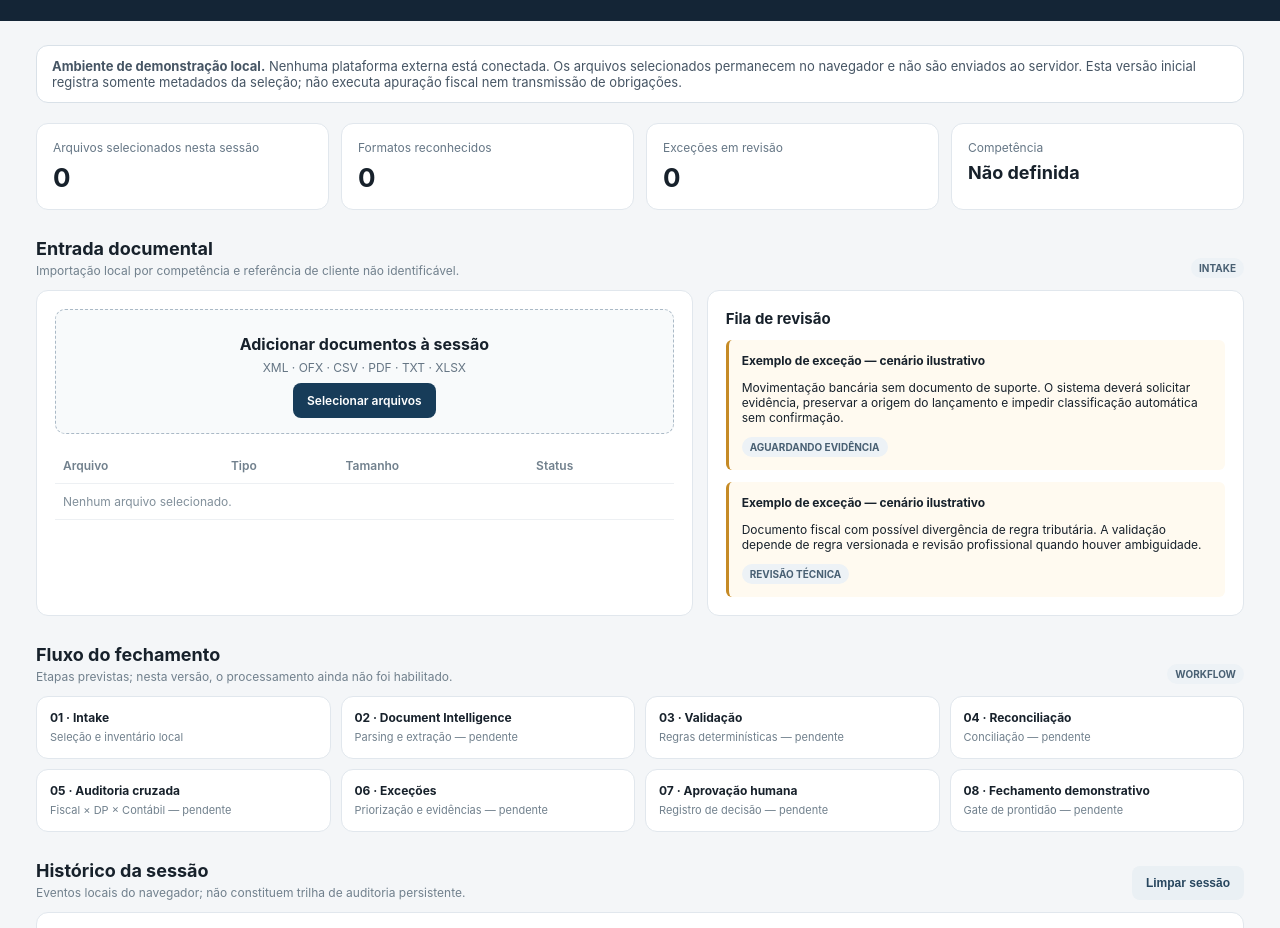
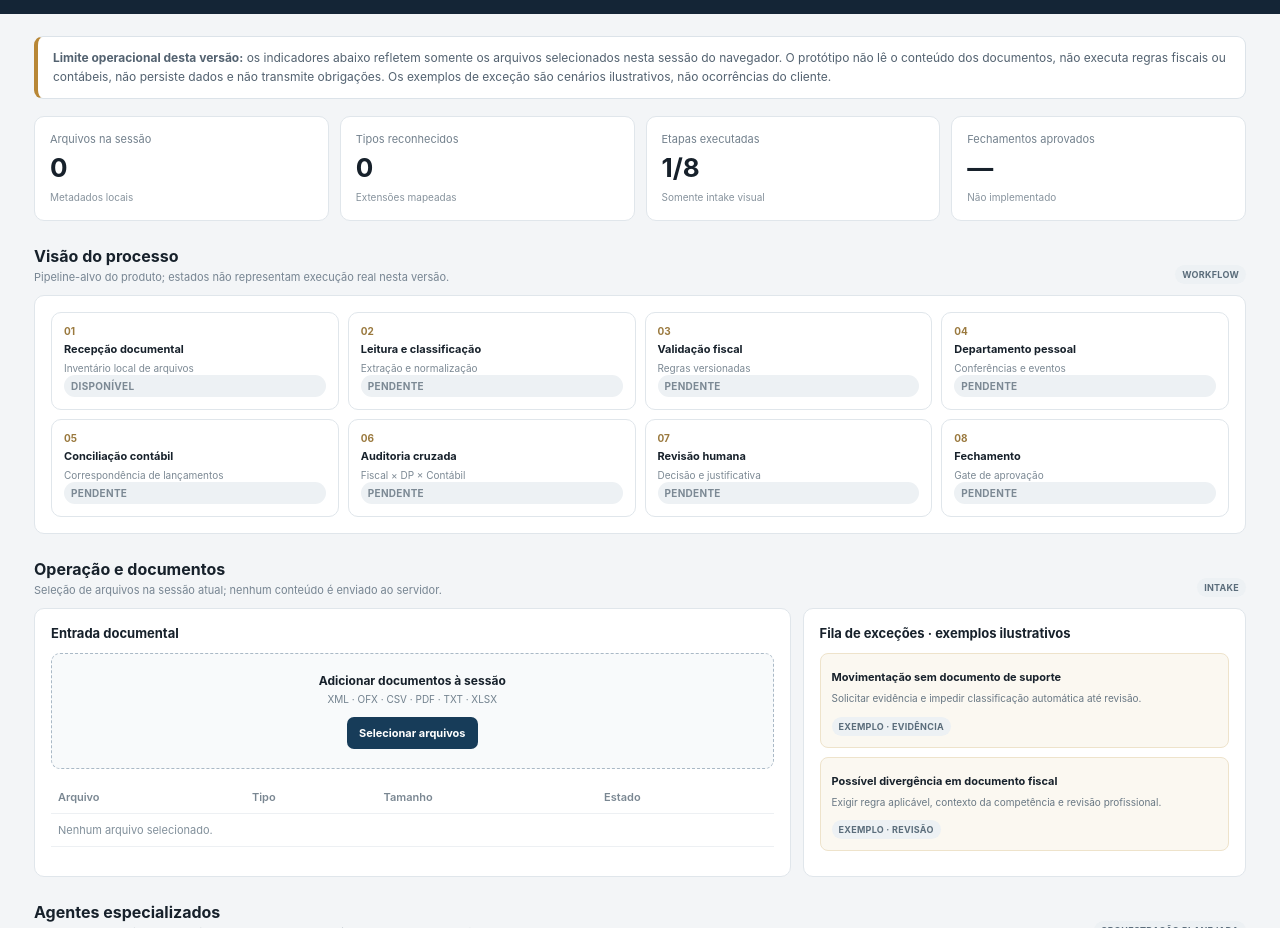
Before and after one commit to mauropetersbrcomstudio/ai-innovation-portfolio, a plain HTML site: page Client Case Studies/anonymized-accounting-office-operations/prototype/index.html in a window 1280 px wide. Shown: the part 110-1038 px from the top of the page. Drawn offline with Linux system fonts and the light colour scheme.

Commit message:
Implement accounting operations dashboard UI

```diff
--- a/Client Case Studies/anonymized-accounting-office-operations/prototype/index.html
+++ b/Client Case Studies/anonymized-accounting-office-operations/prototype/index.html
@@ -1,71 +1,76 @@
 <!doctype html>
 <html lang="pt-BR">
 <head>
-<meta charset="utf-8">
-<meta name="viewport" content="width=device-width, initial-scale=1">
-<title>Accounting Office Operations Workspace</title>
+<meta charset="utf-8"><meta name="viewport" content="width=device-width,initial-scale=1">
+<title>Accounting Intelligence | Operations Control Center</title>
 <style>
-:root{font-family:Inter,Segoe UI,Arial,sans-serif;color:#17212b;background:#f4f6f8;font-synthesis:none}
-*{box-sizing:border-box}body{margin:0}header{background:#142536;color:#fff;padding:24px clamp(18px,4vw,52px)}
-header .eyebrow{font-size:11px;letter-spacing:.16em;text-transform:uppercase;color:#9db3c6}
-h1{font-size:clamp(22px,3vw,32px);margin:8px 0 5px}header p{color:#c4d1dc;margin:0;font-size:14px}
-main{max-width:1320px;margin:0 auto;padding:24px clamp(14px,3vw,36px) 48px}
-.notice{border:1px solid #d9e1e8;background:#fff;border-radius:12px;padding:12px 15px;font-size:13px;color:#465564;margin-bottom:20px}
-.grid{display:grid;grid-template-columns:repeat(4,minmax(0,1fr));gap:12px}.metric,.panel,.stage{background:#fff;border:1px solid #e1e7ed;border-radius:12px}
-.metric{padding:16px}.metric small{display:block;color:#667786;font-size:12px}.metric strong{display:block;font-size:26px;margin-top:7px}
-.section{display:flex;justify-content:space-between;align-items:end;gap:16px;margin:28px 0 12px}.section h2{font-size:18px;margin:0}.section p{font-size:12px;color:#71808d;margin:4px 0 0}
-.panel{padding:18px}.columns{display:grid;grid-template-columns:1.1fr .9fr;gap:14px}
-.drop{border:1.5px dashed #aab9c6;background:#f8fafb;border-radius:10px;padding:24px;text-align:center}
-.drop strong{display:block;margin-bottom:6px}.drop p{font-size:12px;color:#657584;margin:0 0 14px}
-button,.filebtn{background:#173c59;color:#fff;border:0;border-radius:8px;padding:10px 14px;font-weight:600;font-size:12px;cursor:pointer}
-button.secondary{background:#eaf0f4;color:#27465e}input[type=file]{display:none}
-table{width:100%;border-collapse:collapse;font-size:12px;margin-top:14px}th,td{text-align:left;padding:10px 8px;border-bottom:1px solid #edf0f3}th{color:#71808d;font-weight:600}
-.pill{display:inline-block;border-radius:99px;padding:4px 8px;background:#edf2f6;color:#496073;font-size:10px;font-weight:700}
-.stages{display:grid;grid-template-columns:repeat(4,1fr);gap:10px}.stage{padding:13px}.stage b{display:block;font-size:12px}.stage span{font-size:11px;color:#71808d}
-.event{padding:10px 0;border-bottom:1px solid #edf0f3;font-size:12px}.event:last-child{border:0}
-.exception{border-left:3px solid #c58a25;background:#fffaf0;padding:13px;border-radius:6px;font-size:12px}
-footer{margin-top:24px;color:#7a8792;font-size:11px}
-@media(max-width:850px){.grid{grid-template-columns:repeat(2,1fr)}.columns{grid-template-columns:1fr}.stages{grid-template-columns:repeat(2,1fr)}}
-@media(max-width:480px){.grid{grid-template-columns:1fr 1fr}.metric strong{font-size:21px}.section{align-items:start;flex-direction:column}}
+:root{font-family:Inter,ui-sans-serif,system-ui,Segoe UI,Arial,sans-serif;color:#17212b;background:#f3f5f7;font-synthesis:none}
+*{box-sizing:border-box}body{margin:0}header{background:#142536;color:#fff;padding:22px clamp(16px,4vw,48px);display:flex;justify-content:space-between;gap:16px;align-items:center}
+.brand small{color:#b6c5d1;letter-spacing:.14em;text-transform:uppercase;font-size:10px}.brand h1{font-size:clamp(20px,3vw,28px);margin:7px 0 4px}.brand p{font-size:12px;color:#c5d1da;margin:0}
+.env{border:1px solid #587083;border-radius:99px;padding:7px 11px;font-size:10px;white-space:nowrap;color:#e2eaf0}
+main{max-width:1380px;margin:auto;padding:22px clamp(14px,3vw,34px) 42px}
+.notice{background:#fff;border:1px solid #dce3e9;border-left:4px solid #b88736;border-radius:9px;padding:12px 15px;font-size:12px;color:#536270;margin-bottom:17px;line-height:1.55}
+.section{display:flex;justify-content:space-between;align-items:end;gap:12px;margin:25px 0 11px}.section h2{font-size:16px;margin:0}.section p{font-size:11px;color:#778592;margin:4px 0 0}
+.metrics{display:grid;grid-template-columns:repeat(4,minmax(0,1fr));gap:11px}.metric,.panel,.stage,.agent{background:#fff;border:1px solid #e0e6eb;border-radius:10px}
+.metric{padding:15px}.metric small{font-size:11px;color:#73818d;display:block}.metric strong{display:block;font-size:26px;margin:6px 0 2px;font-weight:650}.metric em{font-size:10px;color:#87939d;font-style:normal}
+.layout{display:grid;grid-template-columns:1.45fr .85fr;gap:12px}.panel{padding:16px}.panel h3{font-size:13px;margin:0 0 12px}
+.stages{display:grid;grid-template-columns:repeat(4,1fr);gap:9px}.stage{padding:12px}.stage .num{font-size:10px;color:#9a793e;font-weight:700}.stage b{display:block;font-size:11px;margin:5px 0}.stage span{font-size:10px;color:#7c8994;line-height:1.4;display:block}
+.pill{display:inline-block;border-radius:99px;background:#edf1f4;color:#5b6d7b;padding:4px 7px;font-size:9px;font-weight:700;letter-spacing:.03em}
+.agents{display:grid;grid-template-columns:repeat(4,1fr);gap:9px}.agent{padding:12px}.agent b{display:block;font-size:11px;margin-bottom:5px}.agent small{font-size:10px;color:#7a8792;line-height:1.4;display:block}.agent .pill{margin-top:8px}
+.drop{border:1.5px dashed #aab9c6;background:#f8fafb;border-radius:9px;padding:19px;text-align:center}.drop b{display:block;font-size:12px;margin-bottom:5px}.drop p{font-size:10px;color:#71808d;margin:0 0 12px}
+button,.filebtn{background:#173c59;color:white;border:0;border-radius:7px;padding:9px 12px;font-weight:650;font-size:11px;cursor:pointer;display:inline-block}
+button.secondary{background:#eaf0f4;color:#29475d}button:focus-visible,.filebtn:focus-within{outline:3px solid #d6b36f;outline-offset:2px}input[type=file]{display:none}
+table{width:100%;border-collapse:collapse;font-size:11px;margin-top:12px}th,td{text-align:left;padding:9px 7px;border-bottom:1px solid #edf0f3;overflow-wrap:anywhere}th{color:#7a8792;font-weight:600}td{color:#435361}
+.empty{color:#8996a0!important;text-align:center;padding:18px 8px}
+.event{padding:9px 0;border-bottom:1px solid #edf0f3;font-size:10px;color:#62717e}.event:last-child{border:0}
+.exception{background:#fbf8f1;border:1px solid #eee3cb;border-radius:8px;padding:11px;margin-bottom:9px}.exception b{font-size:11px}.exception p{font-size:10px;color:#687783;line-height:1.45;margin:6px 0 8px}
+footer{margin-top:20px;color:#84909a;font-size:10px;line-height:1.5}
+@media(max-width:900px){.layout{grid-template-columns:1fr}.agents{grid-template-columns:repeat(2,1fr)}}
+@media(max-width:620px){header{align-items:flex-start;flex-direction:column}.metrics{grid-template-columns:repeat(2,1fr)}.stages{grid-template-columns:repeat(2,1fr)}.agents{grid-template-columns:repeat(2,1fr)}table{font-size:10px}th,td{padding:8px 4px}}
 </style>
 </head>
 <body>
-<header><div class="eyebrow">Local prototype · Multi-agent workflow</div><h1>Accounting Office Operations Workspace</h1><p>Fechamento mensal integrado · Fiscal · Departamento Pessoal · Contábil</p></header>
+<header><div class="brand"><small>Operations Control Center · Multi-agent workflow</small><h1>Accounting Intelligence</h1><p>Gestão integrada do fechamento mensal · Fiscal · Departamento Pessoal · Contábil</p></div><span class="env">PROTÓTIPO LOCAL · SEM INTEGRAÇÕES</span></header>
 <main>
-<div class="notice"><strong>Ambiente de demonstração local.</strong> Nenhuma plataforma externa está conectada. Os arquivos selecionados permanecem no navegador e não são enviados ao servidor. Esta versão inicial registra somente metadados da seleção; não executa apuração fiscal nem transmissão de obrigações.</div>
-<div class="grid">
- <div class="metric"><small>Arquivos selecionados nesta sessão</small><strong id="mFiles">0</strong></div>
- <div class="metric"><small>Formatos reconhecidos</small><strong id="mFormats">0</strong></div>
- <div class="metric"><small>Exceções em revisão</small><strong id="mExceptions">0</strong></div>
- <div class="metric"><small>Competência</small><strong style="font-size:18px">Não definida</strong></div>
+<div class="notice"><b>Limite operacional desta versão:</b> os indicadores abaixo refletem somente os arquivos selecionados nesta sessão do navegador. O protótipo não lê o conteúdo dos documentos, não executa regras fiscais ou contábeis, não persiste dados e não transmite obrigações. Os exemplos de exceção são cenários ilustrativos, não ocorrências do cliente.</div>
+<div class="metrics">
+ <article class="metric"><small>Arquivos na sessão</small><strong id="mFiles">0</strong><em>Metadados locais</em></article>
+ <article class="metric"><small>Tipos reconhecidos</small><strong id="mFormats">0</strong><em>Extensões mapeadas</em></article>
+ <article class="metric"><small>Etapas executadas</small><strong>1/8</strong><em>Somente intake visual</em></article>
+ <article class="metric"><small>Fechamentos aprovados</small><strong>—</strong><em>Não implementado</em></article>
 </div>
-<div class="section"><div><h2>Entrada documental</h2><p>Importação local por competência e referência de cliente não identificável.</p></div><span class="pill">INTAKE</span></div>
-<div class="columns">
- <section class="panel">
-  <div class="drop"><strong>Adicionar documentos à sessão</strong><p>XML · OFX · CSV · PDF · TXT · XLSX</p><label class="filebtn" for="files">Selecionar arquivos</label><input id="files" type="file" multiple accept=".xml,.ofx,.csv,.pdf,.txt,.xlsx,.xls"></div>
-  <table><thead><tr><th>Arquivo</th><th>Tipo</th><th>Tamanho</th><th>Status</th></tr></thead><tbody id="fileRows"><tr><td colspan="4" style="color:#82909b">Nenhum arquivo selecionado.</td></tr></tbody></table>
- </section>
- <section class="panel">
-  <h2 style="font-size:15px;margin:0 0 12px">Fila de revisão</h2>
-  <div class="exception"><strong>Exemplo de exceção — cenário ilustrativo</strong><p>Movimentação bancária sem documento de suporte. O sistema deverá solicitar evidência, preservar a origem do lançamento e impedir classificação automática sem confirmação.</p><span class="pill">AGUARDANDO EVIDÊNCIA</span></div>
-  <div style="height:12px"></div>
-  <div class="exception"><strong>Exemplo de exceção — cenário ilustrativo</strong><p>Documento fiscal com possível divergência de regra tributária. A validação depende de regra versionada e revisão profissional quando houver ambiguidade.</p><span class="pill">REVISÃO TÉCNICA</span></div>
+<div class="section"><div><h2>Visão do processo</h2><p>Pipeline-alvo do produto; estados não representam execução real nesta versão.</p></div><span class="pill">WORKFLOW</span></div>
+<section class="panel"><div class="stages">
+ <div class="stage"><div class="num">01</div><b>Recepção documental</b><span>Inventário local de arquivos</span><span class="pill">DISPONÍVEL</span></div>
+ <div class="stage"><div class="num">02</div><b>Leitura e classificação</b><span>Extração e normalização</span><span class="pill">PENDENTE</span></div>
+ <div class="stage"><div class="num">03</div><b>Validação fiscal</b><span>Regras versionadas</span><span class="pill">PENDENTE</span></div>
+ <div class="stage"><div class="num">04</div><b>Departamento pessoal</b><span>Conferências e eventos</span><span class="pill">PENDENTE</span></div>
+ <div class="stage"><div class="num">05</div><b>Conciliação contábil</b><span>Correspondência de lançamentos</span><span class="pill">PENDENTE</span></div>
+ <div class="stage"><div class="num">06</div><b>Auditoria cruzada</b><span>Fiscal × DP × Contábil</span><span class="pill">PENDENTE</span></div>
+ <div class="stage"><div class="num">07</div><b>Revisão humana</b><span>Decisão e justificativa</span><span class="pill">PENDENTE</span></div>
+ <div class="stage"><div class="num">08</div><b>Fechamento</b><span>Gate de aprovação</span><span class="pill">PENDENTE</span></div>
+</div></section>
+<div class="section"><div><h2>Operação e documentos</h2><p>Seleção de arquivos na sessão atual; nenhum conteúdo é enviado ao servidor.</p></div><span class="pill">INTAKE</span></div>
+<div class="layout">
+ <section class="panel"><h3>Entrada documental</h3><div class="drop"><b>Adicionar documentos à sessão</b><p>XML · OFX · CSV · PDF · TXT · XLSX</p><label class="filebtn" for="files">Selecionar arquivos</label><input id="files" type="file" multiple accept=".xml,.ofx,.csv,.pdf,.txt,.xlsx,.xls"></div>
+ <table><thead><tr><th>Arquivo</th><th>Tipo</th><th>Tamanho</th><th>Estado</th></tr></thead><tbody id="fileRows"><tr><td colspan="4" class="empty">Nenhum arquivo selecionado.</td></tr></tbody></table></section>
+ <section class="panel"><h3>Fila de exceções · exemplos ilustrativos</h3>
+ <div class="exception"><b>Movimentação sem documento de suporte</b><p>Solicitar evidência e impedir classificação automática até revisão.</p><span class="pill">EXEMPLO · EVIDÊNCIA</span></div>
+ <div class="exception"><b>Possível divergência em documento fiscal</b><p>Exigir regra aplicável, contexto da competência e revisão profissional.</p><span class="pill">EXEMPLO · REVISÃO</span></div>
  </section>
 </div>
-<div class="section"><div><h2>Fluxo do fechamento</h2><p>Etapas previstas; nesta versão, o processamento ainda não foi habilitado.</p></div><span class="pill">WORKFLOW</span></div>
-<div class="stages">
- <div class="stage"><b>01 · Intake</b><span>Seleção e inventário local</span></div>
- <div class="stage"><b>02 · Document Intelligence</b><span>Parsing e extração — pendente</span></div>
- <div class="stage"><b>03 · Validação</b><span>Regras determinísticas — pendente</span></div>
- <div class="stage"><b>04 · Reconciliação</b><span>Conciliação — pendente</span></div>
- <div class="stage"><b>05 · Auditoria cruzada</b><span>Fiscal × DP × Contábil — pendente</span></div>
- <div class="stage"><b>06 · Exceções</b><span>Priorização e evidências — pendente</span></div>
- <div class="stage"><b>07 · Aprovação humana</b><span>Registro de decisão — pendente</span></div>
- <div class="stage"><b>08 · Fechamento demonstrativo</b><span>Gate de prontidão — pendente</span></div>
-</div>
-<div class="section"><div><h2>Histórico da sessão</h2><p>Eventos locais do navegador; não constituem trilha de auditoria persistente.</p></div><button class="secondary" id="clear">Limpar sessão</button></div>
-<section class="panel" id="events"><div class="event">Protótipo iniciado. Nenhum documento foi importado.</div></section>
-<footer>PROTOTYPE · Dados não persistidos · Sem integração externa · Não utilizar para decisões ou transmissões fiscais reais.</footer>
-</main>
-<script src="app.js"></script>
-</body></html>
+<div class="section"><div><h2>Agentes especializados</h2><p>Componentes previstos na arquitetura; nenhum agente está executando nesta versão.</p></div><span class="pill">ORQUESTRAÇÃO PLANEJADA</span></div>
+<section class="agents">
+ <article class="agent"><b>Intake Agent</b><small>Recepção e inventário de documentos</small><span class="pill">NÃO EXECUTADO</span></article>
+ <article class="agent"><b>Document Intelligence</b><small>Leitura, extração e classificação</small><span class="pill">NÃO IMPLEMENTADO</span></article>
+ <article class="agent"><b>Fiscal Review</b><small>Validação de regras e obrigações</small><span class="pill">NÃO IMPLEMENTADO</span></article>
+ <article class="agent"><b>Payroll Review</b><small>Conferências de departamento pessoal</small><span class="pill">NÃO IMPLEMENTADO</span></article>
+ <article class="agent"><b>Reconciliation</b><small>Conciliação e rastreabilidade</small><span class="pill">NÃO IMPLEMENTADO</span></article>
+ <article class="agent"><b>Cross-Workstream Audit</b><small>Auditoria entre áreas</small><span class="pill">NÃO IMPLEMENTADO</span></article>
+ <article class="agent"><b>Exception Agent</b><small>Detecção e encaminhamento de exceções</small><span class="pill">NÃO IMPLEMENTADO</span></article>
+ <article class="agent"><b>Governance & Human Review</b><small>Aprovação, justificativa e trilha de decisão</small><span class="pill">NÃO IMPLEMENTADO</span></article>
+</section>
+<div class="section"><div><h2>Atividade da sessão</h2><p>Registro temporário no navegador, não é trilha de auditoria persistente.</p></div><button class="secondary" id="clear">Limpar sessão</button></div>
+<section class="panel" id="events" aria-live="polite"><div class="event">Protótipo iniciado. Nenhum documento foi selecionado.</div></section>
+<footer>PROTOTYPE · Dados não persistidos · Sem integração externa · Não utilizar para decisões fiscais, contábeis, trabalhistas ou transmissões reais.</footer>
+</main><script src="app.js"></script></body></html>
```
